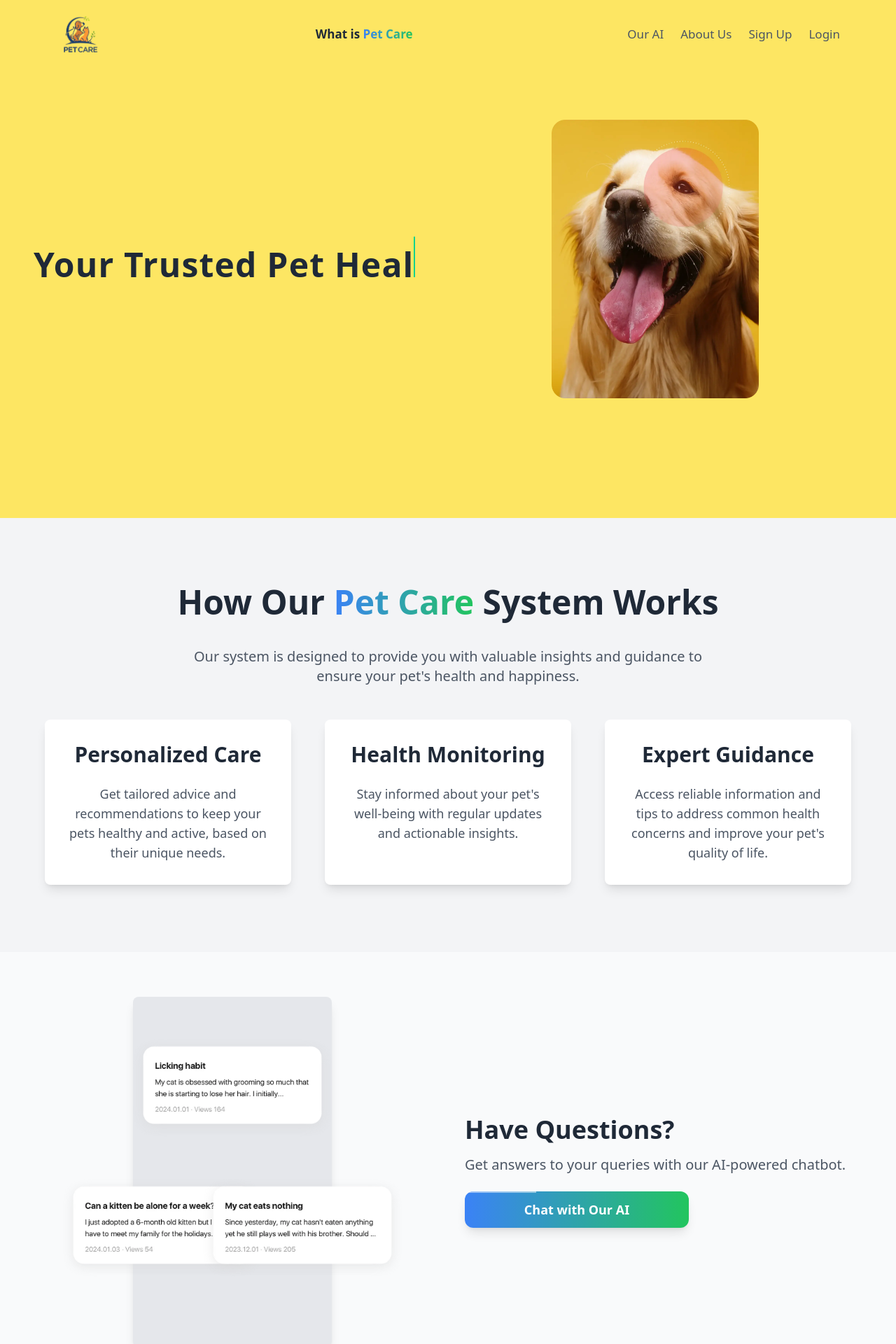
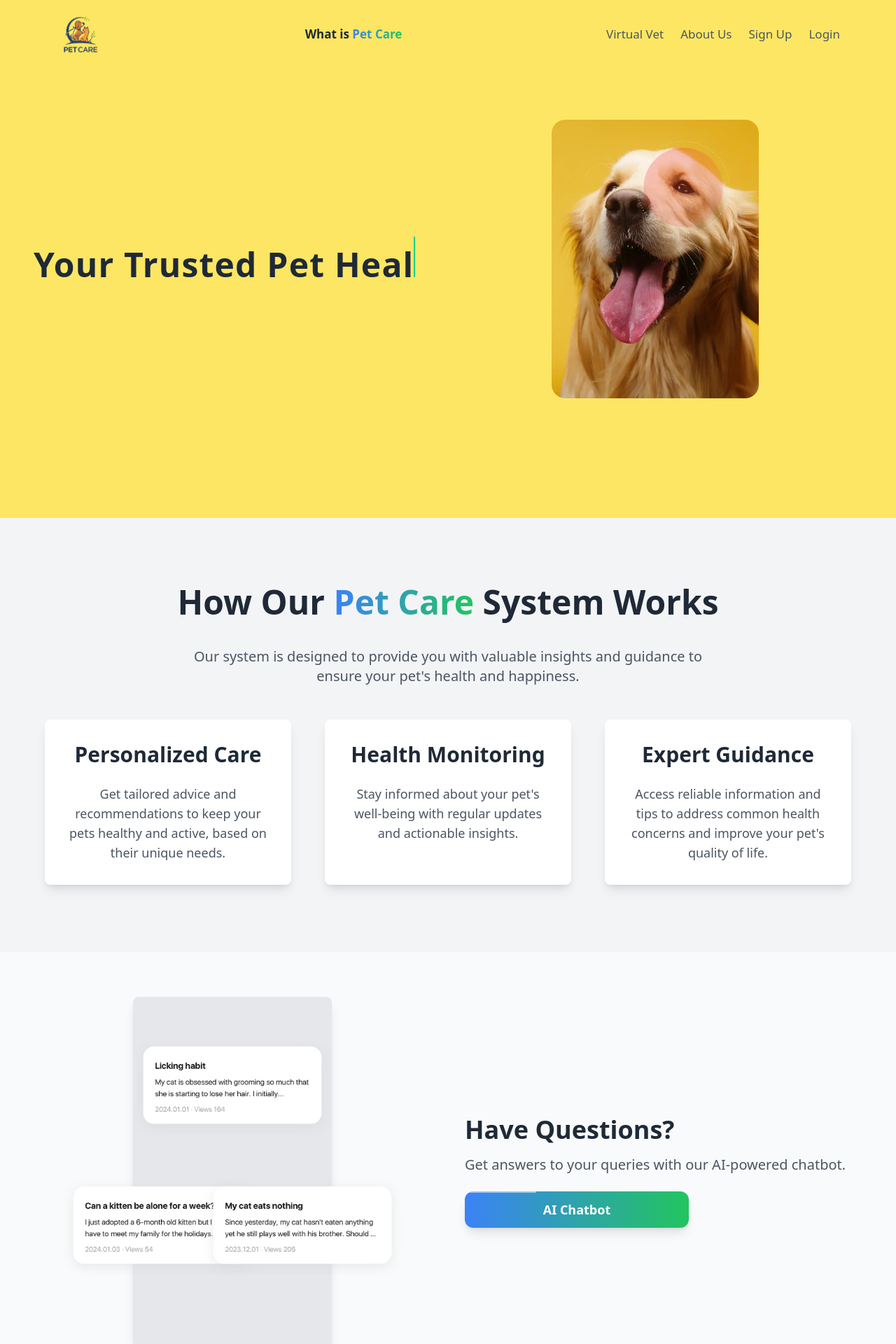
Before and after one commit to innovatewithkishlay/AI-BASED_PET_HEALTH_ASSISTANCE_SYSTEM, a React (Vite) app in the folder frontend/: page / in a window 1280 px wide. Shown: the top 1920 px of the page at 70% size. Built offline with nearby package versions, Linux system fonts and the light colour scheme.

Commit message:
updated the chatbot name

```diff
--- a/frontend/src/components/Navbar.jsx
+++ b/frontend/src/components/Navbar.jsx
@@ -110,7 +110,7 @@ const Navbar = () => {
                 : "font-normal text-gray-600"
             } text-[14px] sm:text-[15px] md:text-[17px] leading-[27px] transition`}
           >
-            Our AI
+            Virtual Vet
           </button>
           <button
             onClick={() => setIsAboutUsOpen(true)}
@@ -193,7 +193,7 @@ const Navbar = () => {
               }}
               className="text-[16px] font-medium text-gray-800 mb-6 hover:text-white hover:bg-gray-800 px-4 py-2 rounded-lg transition duration-300"
             >
-              Our AI
+              Virtual Vet
             </button>
             <button
               onClick={() => {
--- a/frontend/src/pages/Home.jsx
+++ b/frontend/src/pages/Home.jsx
@@ -315,7 +315,7 @@ const Home = () => {
           >
             <span className="absolute inset-0 bg-gradient-to-r from-blue-500 to-green-500"></span>
             <span className="absolute inset-0 w-full h-[2px] bg-white opacity-50 animate-line-move"></span>
-            <span className="relative z-10">Chat with Our AI</span>
+            <span className="relative z-10">AI Chatbot</span>
           </button>
         </motion.div>
       </motion.div>
```
